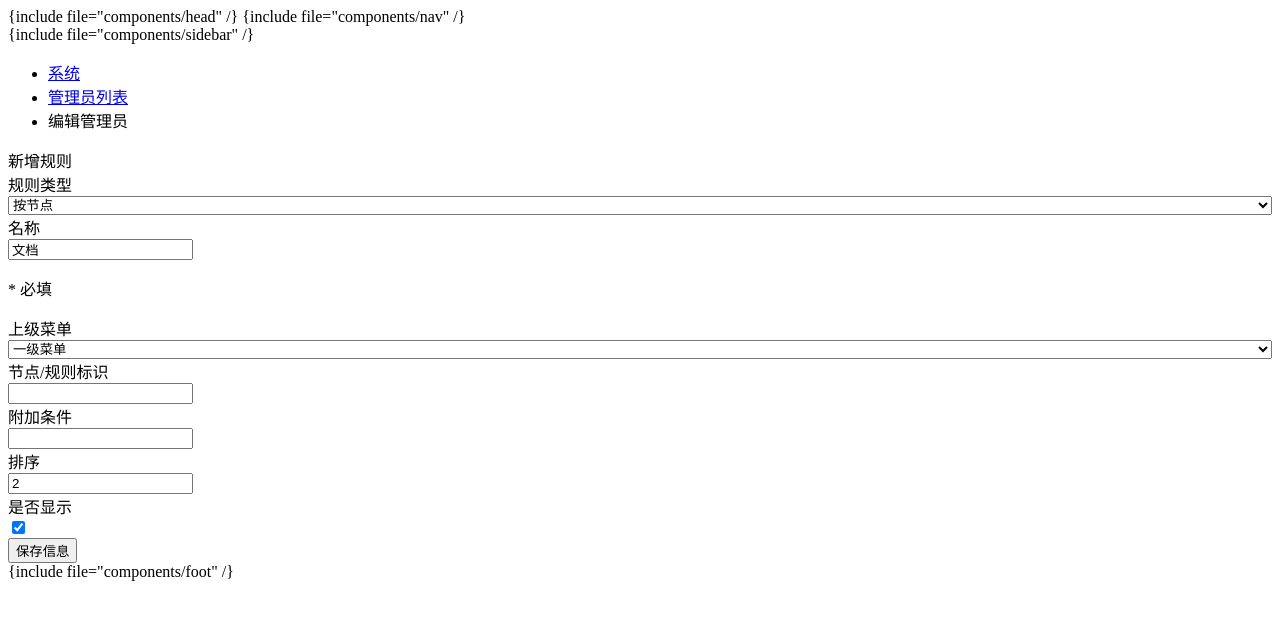
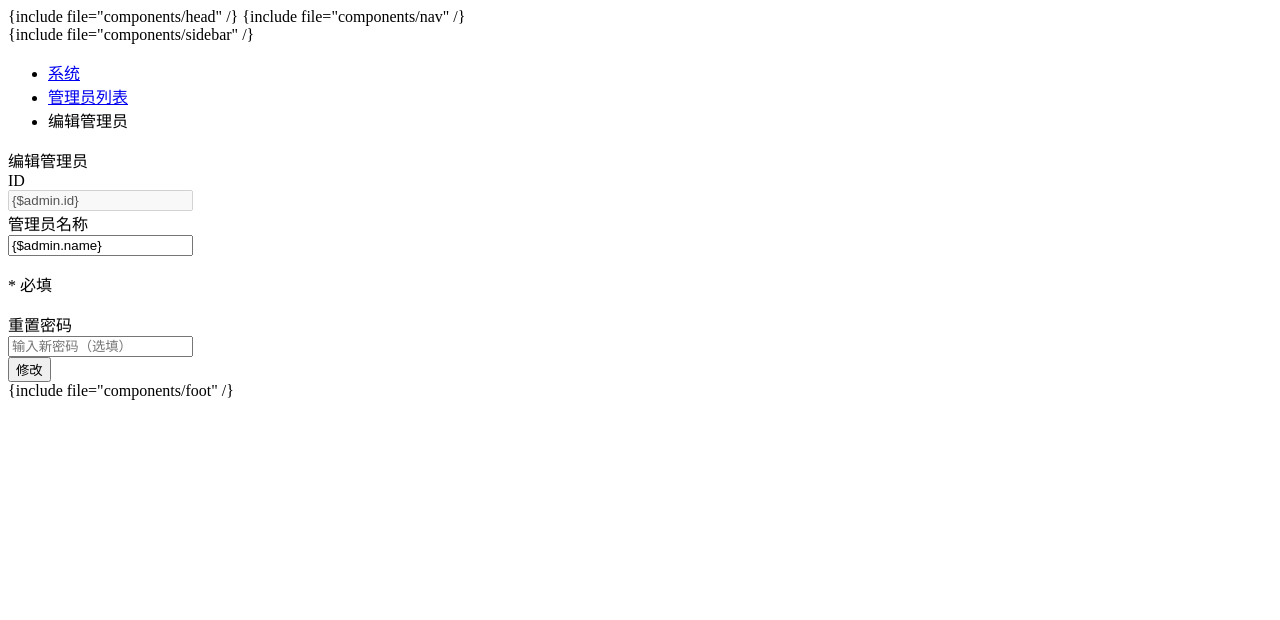
Before and after one commit to canwdev/learn-thinkphp, a PHP site: the page made by application/admin/view/admin/edit.html in a window 1280 px wide. Shown: the top 620 px of the page. Run offline with PHP 8.4, Linux system fonts and the light colour scheme; the template is opened without the code that fills it, so the values that code supplies are empty.

Commit message:
管理员显示、分页、修改

```diff
--- a/application/admin/view/admin/add.html
+++ b/application/admin/view/admin/add.html
@@ -41,15 +41,15 @@
                       <div class="form-group">
                         <label for="username" class="col-sm-2 control-label no-padding-right">管理员名称</label>
                         <div class="col-sm-6">
-                          <input class="form-control" id="username" placeholder="" name="name" required="" type="text">
+                          <input class="form-control" id="username" placeholder="" name="name" required="" type="text" autocomplete="off">
                         </div>
                         <p class="help-block col-sm-4 red">* 必填</p>
                       </div>
 
                       <div class="form-group">
-                        <label for="group_id" class="col-sm-2 control-label no-padding-right">密码</label>
+                        <label for="password" class="col-sm-2 control-label no-padding-right">密码</label>
                         <div class="col-sm-6">
-                          <input class="form-control" id="username" placeholder="" name="password" required="" type="text">
+                          <input class="form-control" id="password" placeholder="" name="password" required="" type="text" autocomplete="off">
                         </div>
                       </div>
                       <div class="form-group">
--- a/application/admin/view/admin/edit.html
+++ b/application/admin/view/admin/edit.html
@@ -22,7 +22,7 @@
           <li>
             <a href="{:url('lst')}">管理员列表</a>
           </li>
-            <li class="{:url('add')}">编辑管理员</li>
+          <li class="{:url('edit')}">编辑管理员</li>
         </ul>
       </div>
       <!-- /Page Breadcrumb -->
@@ -33,76 +33,38 @@
           <div class="col-lg-12 col-sm-12 col-xs-12">
             <div class="widget">
               <div class="widget-header bordered-bottom bordered-blue">
-                  <span class="widget-caption">新增规则</span>
+                <span class="widget-caption">编辑管理员</span>
               </div>
               <div class="widget-body">
                 <div id="horizontal-form">
                   <form class="form-horizontal" role="form" action="" method="post">
                     <div class="form-group">
-                        <label for="name" class="col-sm-2 control-label no-padding-right">规则类型</label>
+                      <label for="id" class="col-sm-2 control-label no-padding-right">ID</label>
                       <div class="col-sm-6">
-                          <select name="type" style="width: 100%;">
-                            <option value="1" selected="selected">按节点</option>
-                            <option value="2">其他</option>
-                          </select>
+                        <input class="form-control" id="id" placeholder="" name="id" required="" type="text"
+                               autocomplete="off" disabled value="{$admin.id}">
                       </div>
                     </div>
+
                     <div class="form-group">
-                        <label for="title" class="col-sm-2 control-label no-padding-right">名称</label>
+                      <label for="username" class="col-sm-2 control-label no-padding-right">管理员名称</label>
                       <div class="col-sm-6">
-                          <input class="form-control" id="title" placeholder="" name="title" value="文档" required=""
-                            type="text">
+                        <input class="form-control" id="username" placeholder="" name="name" required="" type="text"
+                               autocomplete="off" value="{$admin.name}">
                       </div>
                       <p class="help-block col-sm-4 red">* 必填</p>
                     </div>
 
                     <div class="form-group">
-                        <label for="pid" class="col-sm-2 control-label no-padding-right">上级菜单</label>
+                      <label for="password" class="col-sm-2 control-label no-padding-right">重置密码</label>
                       <div class="col-sm-6">
-                          <select name="pid" style="width: 100%;">
-                            <option selected="selected" value="0">一级菜单</option>
-                            <option value="1">控制面板</option>
-                            <option value="19">文档</option>
-                            <option value="20">——文章列表</option>
-                            <option value="2">系统</option>
-                            <option value="13">——用户管理</option>
-                            <option value="3">——角色管理</option>
-                            <option value="4">——权限列表</option>
-                          </select>
+                        <input class="form-control" id="password" placeholder="输入新密码（选填）" name="password" type="text"
+                               autocomplete="off">
                       </div>
                     </div>
                     <div class="form-group">
-                        <label for="name" class="col-sm-2 control-label no-padding-right">节点/规则标识</label>
-                        <div class="col-sm-6">
-                          <input class="form-control" id="name" placeholder="" name="name" type="text">
-                        </div>
-                      </div>
-                      <div class="form-group">
-                        <label for="condition" class="col-sm-2 control-label no-padding-right">附加条件</label>
-                        <div class="col-sm-6">
-                          <input class="form-control" id="condition" placeholder="" name="condition" type="text">
-                        </div>
-                      </div>
-                      <div class="form-group">
-                        <label for="sort" class="col-sm-2 control-label no-padding-right">排序</label>
-                        <div class="col-sm-6">
-                          <input class="form-control" id="sort" placeholder="" name="sort" value="2" type="text">
-                        </div>
-                      </div>
-                      <div class="form-group">
-                        <label for="is_show" class="col-sm-2 control-label no-padding-right">是否显示</label>
-
-                        <div class="col-xs-4">
-                          <label>
-                            <input class="checkbox-slider slider-icon yesno" name="is_show" checked="checked" type="checkbox">
-                            <span class="text"></span>
-                          </label>
-                        </div>
-                      </div>
-                      <input name="id" value="19" type="hidden">
-                      <div class="form-group">
                       <div class="col-sm-offset-2 col-sm-10">
-                          <button type="submit" class="btn btn-default">保存信息</button>
+                        <button type="submit" class="btn btn-default">修改</button>
                       </div>
                     </div>
                   </form>
--- a/application/admin/view/admin/list.html
+++ b/application/admin/view/admin/list.html
@@ -43,6 +43,7 @@
                                         </tr>
                                         </thead>
                                         <tbody>
+                                        <!--循环输出列表，-->
                                         {volist name="adminList" id="admin"}
                                         <tr>
                                             <td align="center">{$admin.id}</td>
@@ -52,7 +53,7 @@
                                                    class="btn btn-primary btn-sm shiny">
                                                     <i class="fa fa-edit"></i> 编辑
                                                 </a>
-                                                <a href="#"
+                                                <a href="javascript:"
                                                    onClick="warning('确实要删除吗', '{:url('del',array('id'=>$admin['id']))}')"
                                                    class="btn btn-danger btn-sm shiny">
                                                     <i class="fa fa-trash-o"></i> 删除
@@ -62,6 +63,9 @@
                                         {/volist}
                                         </tbody>
                                     </table>
+                                    <div class="can-pager-wrap">
+                                        {$adminList->render()}
+                                    </div>
                                 </div>
                                 <div>
                                 </div>
--- a/public/static/admin/style/beyond.mod.css
+++ b/public/static/admin/style/beyond.mod.css
@@ -5,3 +5,9 @@
 .page-sidebar .sidebar-header-wrapper .searchicon {
   color: #4CAF50;
 }
+
+.can-pager-wrap {
+  margin: 10px auto;
+  display: flex;
+  justify-content: flex-end;
+}
```
Also changed, not shown: application/admin/controller/Admin.php (+44 -6 lines). Lines whose indentation alone changed are shown as unchanged.
